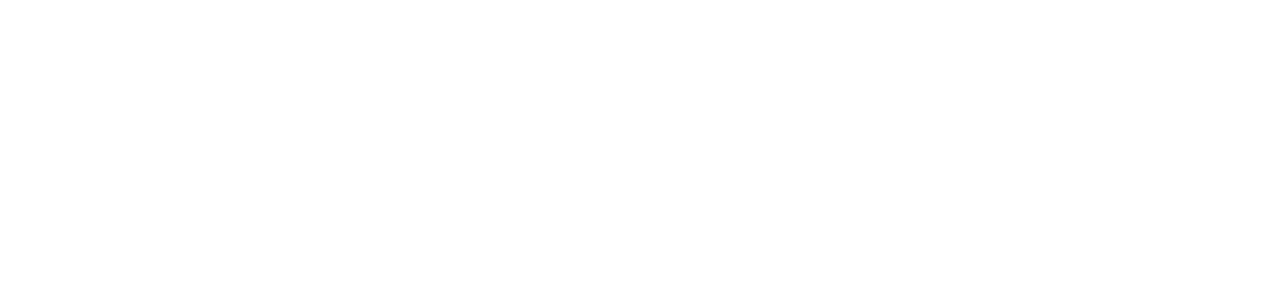
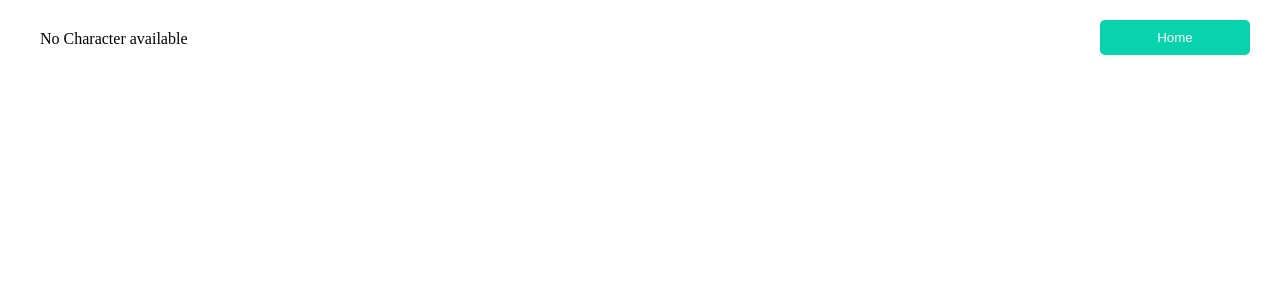
Before and after one commit to wlunchong/MyDoc-FrontEnd-Challenge, a React (Create React App) app: page /saved in a window 1280 px wide. Shown: the top 300 px of the page. Built offline with nearby package versions, Linux system fonts and the light colour scheme.

Commit message:
[ViewSaved] Show list of saved character and option to delete character

```diff
--- a/src/App.js
+++ b/src/App.js
@@ -2,6 +2,7 @@
 import './index.css';
 
 import Home from "./pages/Home";
+import ViewSaved from "./pages/ViewSaved";
 
 // Install react-router-dom to switch between pages
 import { BrowserRouter, Route } from "react-router-dom";
@@ -11,9 +12,7 @@
     <div className="App">
       <BrowserRouter>
         <Route exact path="/" component={Home}/>
-        <Route path="/favourite">
-          <h1>Favourite</h1>
-        </Route>
+        <Route path="/saved" component={ViewSaved}/>
       </BrowserRouter>
     </div>
   );
--- a/src/components/characterDetails.js
+++ b/src/components/characterDetails.js
@@ -2,7 +2,7 @@
 import "../index.css";
 import {getCharacterImageURL} from "../services";
 import {connect} from "react-redux";
-import {saveCharacterAction, unsaveCharacterAction} from "../actions/favouriteAction";
+import {saveCharacterAction, unsaveCharacterAction} from "../actions/viewSavedAction";
 
 class CharacterDetails extends React.Component {
     renderDetailsByLabel = ({label, value, isLink}, index) => {
--- a/src/components/characterList.js
+++ b/src/components/characterList.js
@@ -4,13 +4,16 @@
 export class CharacterList extends React.Component {
 
     renderCharacter = (character) => {
-        const {onCharacterSelect} = this.props;
+        const {onCharacterSelect, showDelete} = this.props;
 
         return (
             <div key={character.id}
                  onClick={() => onCharacterSelect(character)}
                  className="character-container"
                  style={{backgroundImage: `url(${character.thumbnail.path}.${character.thumbnail.extension})`}}>
+                {showDelete &&
+                    <div className="delete-overlay">Delete</div>
+                }
                 <div className="name">{character.name}</div>
             </div>
         )
--- a/src/index.css
+++ b/src/index.css
@@ -5,14 +5,15 @@
 
 .App {
     height: 100vh;
+    overflow: auto;
 }
 
 .App .container {
     padding: 30px;
-    height: calc(100% - 60px);
     max-width: 1200px;
     margin-left: auto;
     margin-right: auto;
+    position: relative;
 }
 
 .container-flex-vertical >*:not(:last-child) {
@@ -27,6 +28,17 @@
 
 .text-center {
     text-align: center;
+}
+
+.btn-nav {
+    position: absolute;
+    top: 20px;
+    right: 20px;
+}
+
+.btn-home {
+    background-color: #09d3ac !important;
+    border: none !important;
 }
 
 /* Home Page*/
@@ -64,6 +76,11 @@
     cursor: pointer;
 }
 
+/*View Saved*/
+.view-saved .character-list {
+    margin-top: 5%;
+}
+
 /*Character List*/
 .character-list {
     display: grid;
@@ -85,6 +102,10 @@
     background-size: 110% 110%;
 }
 
+.character-list .character-container:hover .delete-overlay {
+    opacity: 1;
+}
+
 .character-list .character-container .name {
     position: absolute;
     bottom: 0;
@@ -94,6 +115,23 @@
     text-align: center;
     background: rgba(0, 0, 0, .5);
     color: white;
+}
+
+.character-container .delete-overlay {
+    position: absolute;
+    top: 0;
+    bottom: 0;
+    left: 0;
+    right: 0;
+    background: rgba(255, 255, 255, 0.6);
+    display: flex;
+    color: black;
+    align-items: center;
+    justify-content: center;
+    z-index: 9999;
+    font-weight: bold;
+    font-size: 1.3rem;
+    opacity: 0;
 }
 
 /*Auto Complete Container*/
@@ -208,7 +246,7 @@
     color: cornflowerblue;
 }
 
-.details-container .btn-save {
+.btn-save {
     background: #f31536;
     color: white;
     border: 1px solid red;
--- a/src/pages/Home.js
+++ b/src/pages/Home.js
@@ -1,5 +1,6 @@
 import React from "react";
 import { debounce } from 'throttle-debounce';
+import {Link} from "react-router-dom";
 
 import "../index.css";
 import {CharacterList} from "../components/characterList";
@@ -113,10 +114,14 @@
 
 
     render() {
-        window.a = this;
         const {keyword, list, loading, showAutoComplete, results, currentPageNo, selectedCharacter} = this.state;
         return (
             <div className="home container">
+                <Link to="/saved">
+                    <button className="btn-save btn-nav">
+                        View Saved
+                    </button>
+                </Link>
                 <form onSubmit={this.onFormSubmit}>
                     <div className="search-box-row">
                         <input type="text"
--- /dev/null
+++ b/src/pages/ViewSaved.js
@@ -0,0 +1,39 @@
+import React from "react";
+import "../index.css";
+import {connect} from "react-redux";
+
+import {CharacterList} from "../components/characterList";
+import { unsaveCharacterAction} from "../actions/viewSavedAction";
+import {Link} from "react-router-dom";
+
+class ViewSaved extends React.Component {
+    deleteCharacter = (character) => {
+        const res = window.confirm(`Are you sure you want to delete ${character.name}?`);
+        res && this.props.unsaveCharacterAction(character);
+    };
+
+    render() {
+        const {savedCharacters} = this.props;
+        return (
+            <div className="view-saved container">
+                <Link to="/">
+                    <button className="btn-save btn-nav btn-home">
+                        Home
+                    </button>
+                </Link>
+                <CharacterList list={savedCharacters} onCharacterSelect={this.deleteCharacter} showDelete/>
+            </div>
+        )
+    }
+}
+
+const mapStateToProps = state => {
+    return {
+        savedCharacters: state.favourite.savedCharacters
+    }
+};
+
+export default connect(
+    mapStateToProps,
+    {unsaveCharacterAction}
+)(ViewSaved);
```
Also changed, not shown: src/actions/viewSavedAction.js (renamed from src/actions/favouriteAction.js).
